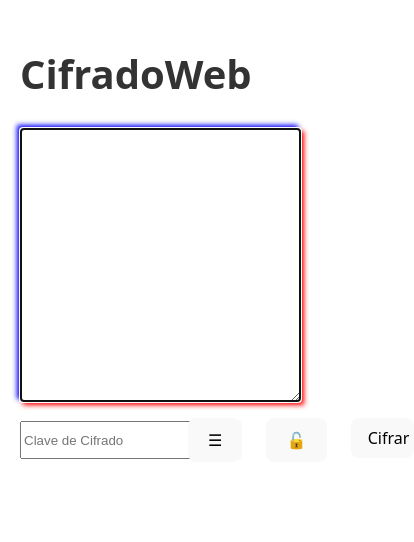
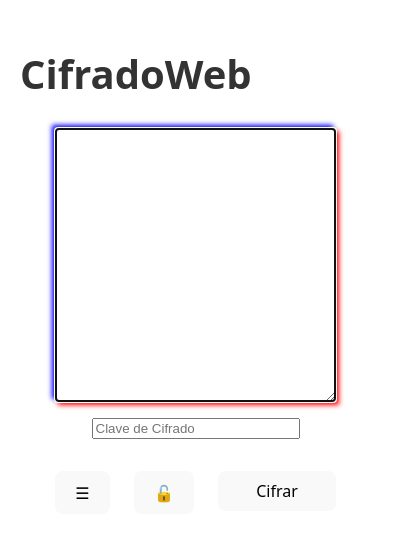
Before and after one commit to jermdev/Cifrado-web, a React (Vite) app: page / in a window 390 px wide. Shown: the top 542 px of the page, 414 px wide, since content can reach past the window. Built offline with nearby package versions, Linux system fonts and the light colour scheme.

Commit message:
Improvements to the mobile user interface

```diff
--- a/src/Pages/Principal.tsx
+++ b/src/Pages/Principal.tsx
@@ -62,7 +62,10 @@ function PaginaPrincipal() {
     <>
         <section className="principal-section">
             <form action="" className="">
-                <textarea ref={textoArea} id="inputTextoPlano" className="textArea-input_output" autoFocus />
+                <div className="container">
+
+                    <textarea ref={textoArea} id="inputTextoPlano" className="textArea-input_output" autoFocus />
+                </div>
             <div className="inputs-keys">
 
                 <label htmlFor="" className="Clave-cifrado-input">
--- a/src/styles/App.css
+++ b/src/styles/App.css
@@ -5,37 +5,7 @@
     padding: 20px;
 }
 
-.logo {
-  height: 6em;
-  padding: 1.5em;
-  will-change: filter;
-  transition: filter 300ms;
-}
-.logo:hover {
-  filter: drop-shadow(0 0 2em #646cffaa);
-}
-.logo.react:hover {
-  filter: drop-shadow(0 0 2em #61dafbaa);
-}
 
-@keyframes logo-spin {
-  from {
-    transform: rotate(0deg);
-  }
-  to {
-    transform: rotate(360deg);
-  }
-}
-
-@media (prefers-reduced-motion: no-preference) {
-  a:nth-of-type(2) .logo {
-    animation: logo-spin infinite 20s linear;
-  }
-}
-
-.card {
-  padding: 2em;
-}
 
 .read-the-docs {
   color: #888;
@@ -81,6 +51,13 @@
   max-width: 100%;
   height: 50%;
 
+}
+
+.container {
+  display: flex;
+  justify-content: center;
+  align-items: center;
+  height: 100%;
 }
 
 .button-encrypt-decrypt-container {
@@ -232,3 +209,31 @@
 .panel-footer button:hover {
   background: #000;
 }
+
+
+@media (max-width: 700px) {
+  .inputs-keys {
+    flex-direction: column;
+    height: auto;
+  }
+
+  .textArea-input_output {
+    max-width: 100%;
+    margin: 0 auto;
+
+  }
+
+  .inputs-keys .button-encrypt-decrypt-container {
+    width: 80%;
+    margin:  1rem auto;
+
+    align-items: start;
+
+  }
+
+  .inputs-keys .input-clave {
+    width: 85%;
+    margin: 1rem auto;
+    align-items: start;
+  }
+}
```
